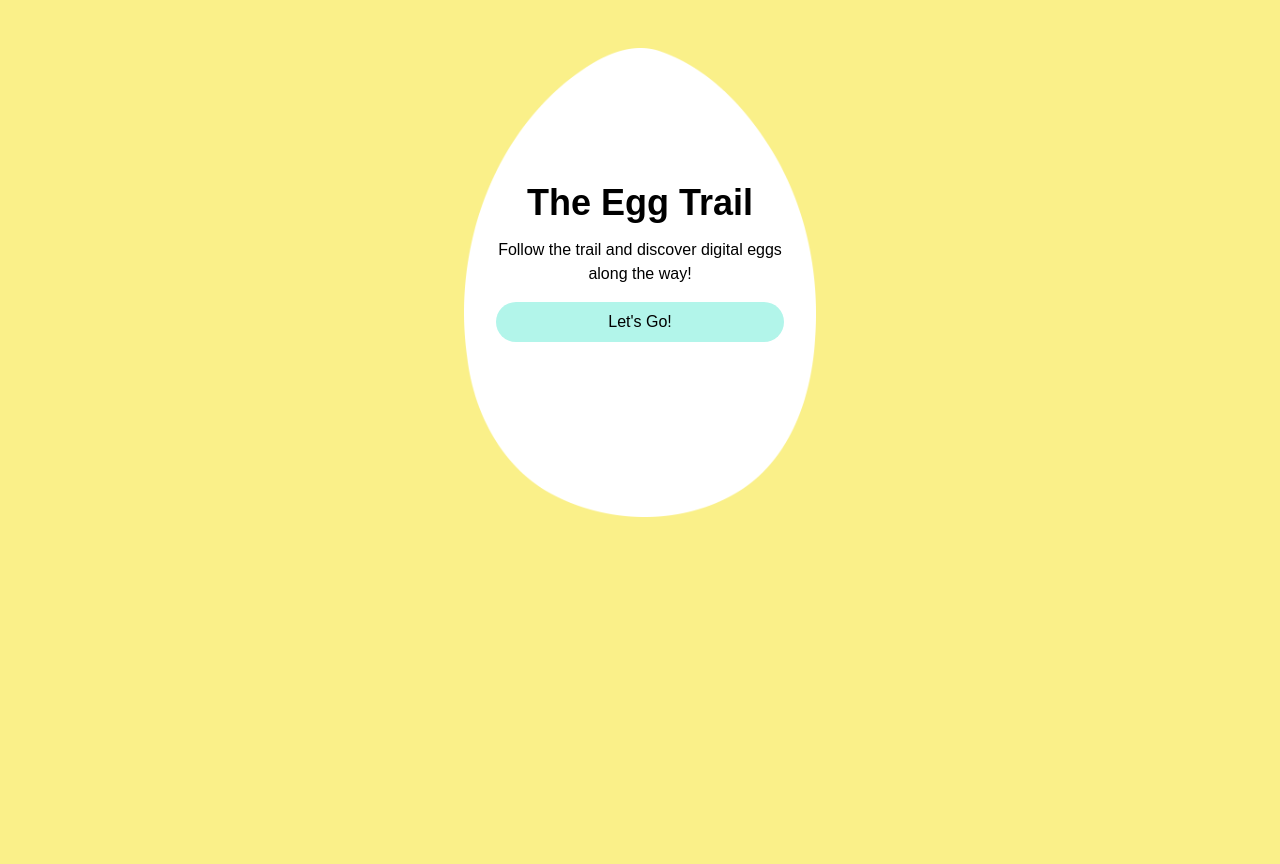
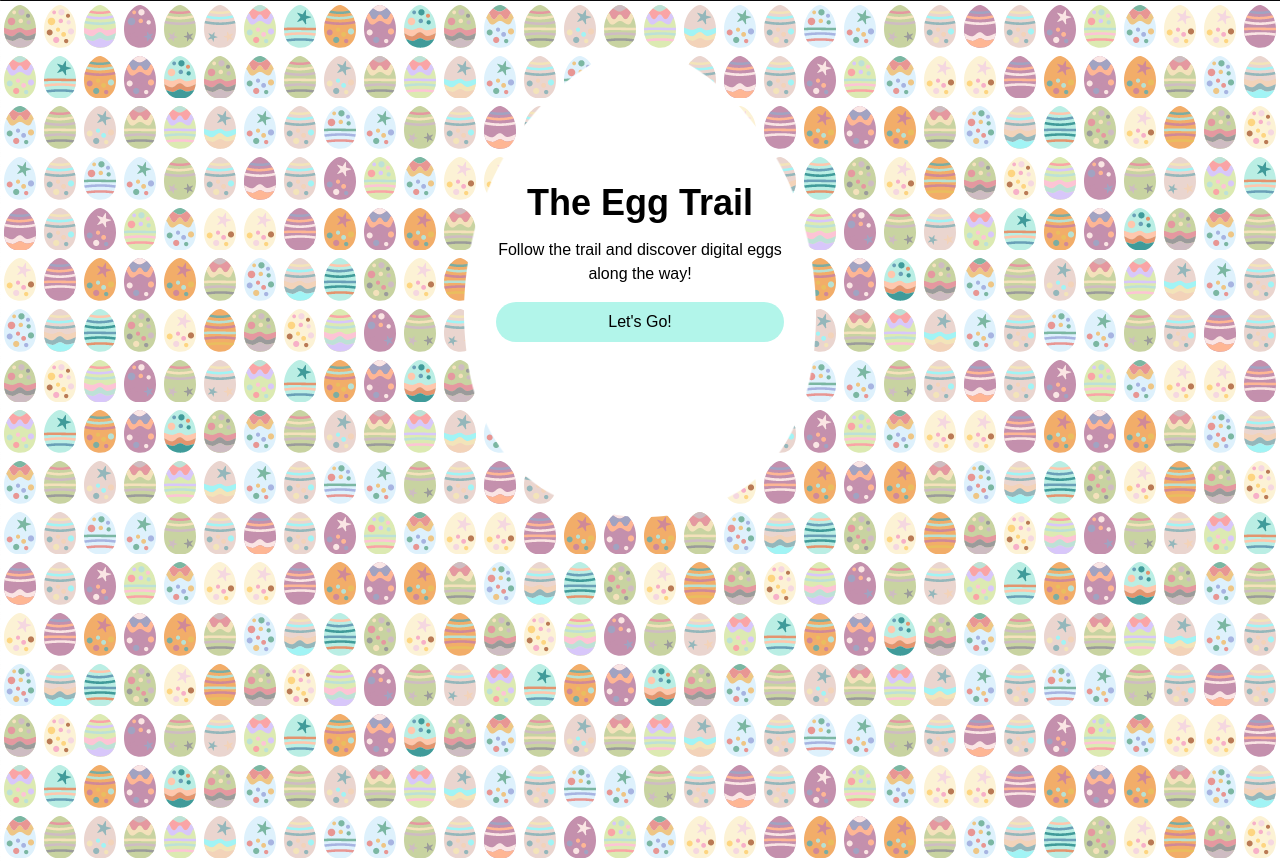
Before and after one commit to crossroadchurch/easter-hunt, a Next.js app: page / in a window 1280 px wide. Built offline with nearby package versions, Linux system fonts and the light colour scheme.

Commit message:
Further style updates

```diff
--- a/components/basket.js
+++ b/components/basket.js
@@ -17,7 +17,7 @@
 
   return (
     <div>
-      <h2 className="text-center text-3xl text-purple-700 font-bold mb-4">
+      <h2 className="text-center text-3xl text-gray-700 font-bold mb-4">
         {teamName}
       </h2>
       <div className={`${className || ''} relative text-center`}>
--- a/pages/index.js
+++ b/pages/index.js
@@ -1,7 +1,6 @@
 import Page from '../components/page'
 import { useRouter } from 'next/router'
 import { useLocalStorage } from 'react-use'
-
 
 export default () => {
   const router = useRouter()
@@ -17,10 +16,12 @@
 
   return (
     <Page>
-      <div className="bg-yellow-300">
+      <div className="bg">
         <main className="max-w-sm mx-auto p-4 pt-12">
           <div className="min-h-screen bg-egg text-center pt-32 px-8">
-            <h1 className="text-4xl font-bold mb-2">The Egg Trail</h1>
+            <h1 className="text-4xl font-bold mb-2 whitespace-no-wrap">
+              The Egg Trail
+            </h1>
             <p className="mb-4">
               Follow the trail and discover digital eggs along the way!
             </p>
```
